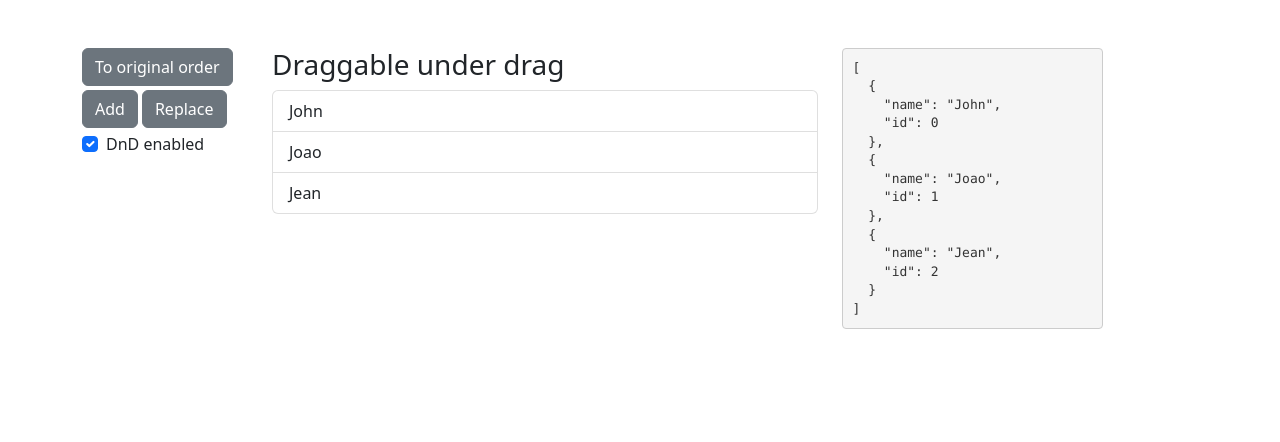
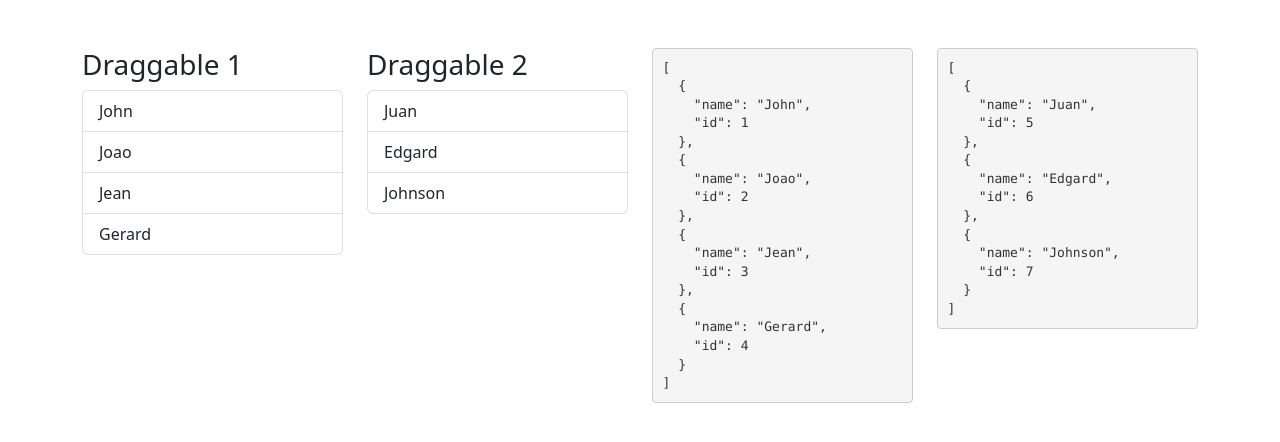
Before and after one commit to zorenleolumosbog/vue-drag-and-drop, a Vue app: page / in a window 1280 px wide. Shown: the top 442 px of the page. Built offline with nearby package versions, Linux system fonts and the light colour scheme.

Commit message:
Add two listing

```diff
--- a/src/router/index.js
+++ b/src/router/index.js
@@ -5,6 +5,11 @@ const router = createRouter({
   routes: [
     {
       path: '/',
+      name: 'two-list',
+      component: () => import('../views/TwoList.vue')
+    },
+    {
+      path: '/sorting-list',
       name: 'sorting-list',
       component: () => import('../views/SortingList.vue')
     }
--- a/src/views/SortingList.vue
+++ b/src/views/SortingList.vue
@@ -22,7 +22,7 @@
             </div>
 
             <div class="col-6">
-                <h3>Draggable {{ draggingInfo }}</h3>
+                <h3>Draggable</h3>
 
                 <draggable
                 class="list-group"
@@ -75,10 +75,6 @@
             { name: "Joao", id: 1 },
             { name: "Jean", id: 2 }
         ]
-    });
-
-    const draggingInfo = computed(() => {
-        return dragging ? "under drag" : "";
     });
 
     const dragOptions = computed(() => {
--- /dev/null
+++ b/src/views/TwoList.vue
@@ -0,0 +1,147 @@
+<template>
+    <div class="container mt-5">
+        <div class="row">
+            <div class="col-3">
+                <h3>Draggable 1</h3>
+
+                <draggable
+                    class="list-group"
+                    tag="transition-group"
+                    :component-data="{
+                    tag: 'ul',
+                    type: 'transition-group',
+                    name: !dragging ? 'flip-list' : null
+                    }"
+                    :move="checkMove"
+                    v-model="state.list1"
+                    v-bind="dragOptions"
+                    @start="dragging = true"
+                    @end="dragging = false"
+                    item-key="order"
+                >
+                    <template #item="{ element }">
+                    <li class="list-group-item">
+                        <i
+                        :class="
+                            element.fixed ? 'fa fa-anchor' : 'glyphicon glyphicon-pushpin'
+                        "
+                        @click="element.fixed = !element.fixed"
+                        aria-hidden="true"
+                        ></i>
+                        {{ element.name }}
+                    </li>
+                    </template>
+                </draggable>
+            </div>
+            <div class="col-3">
+                <h3>Draggable 2</h3>
+
+                <draggable
+                    class="list-group"
+                    tag="transition-group"
+                    :component-data="{
+                    tag: 'ul',
+                    type: 'transition-group',
+                    name: !dragging ? 'flip-list' : null
+                    }"
+                    :move="checkMove"
+                    v-model="state.list2"
+                    v-bind="dragOptions"
+                    @start="dragging = true"
+                    @end="dragging = false"
+                    item-key="order"
+                >
+                    <template #item="{ element }">
+                    <li class="list-group-item">
+                        <i
+                        :class="
+                            element.fixed ? 'fa fa-anchor' : 'glyphicon glyphicon-pushpin'
+                        "
+                        @click="element.fixed = !element.fixed"
+                        aria-hidden="true"
+                        ></i>
+                        {{ element.name }}
+                    </li>
+                    </template>
+                </draggable>
+            </div>
+
+            <div class="col-3">
+                <pre>{{ state.list1 }}</pre>
+            </div>
+
+            <div class="col-3">
+                <pre>{{ state.list2 }}</pre>
+            </div>
+        </div>
+    </div>
+</template>
+
+<script setup lang="ts">
+    import draggable from 'vuedraggable';
+    import { ref, reactive, computed } from 'vue';
+
+    const dragging = ref(false);
+
+    const state = reactive({
+        list1: [
+            { name: "John", id: 1 },
+            { name: "Joao", id: 2 },
+            { name: "Jean", id: 3 },
+            { name: "Gerard", id: 4 }
+        ],
+        list2: [
+            { name: "Juan", id: 5 },
+            { name: "Edgard", id: 6 },
+            { name: "Johnson", id: 7 }
+        ]
+    });
+
+
+    const dragOptions = computed(() => {
+      return {
+        animation: 200,
+        group: "people",
+        disabled: false,
+        ghostClass: "ghost"
+      };
+    });
+
+    const checkMove = (event: any) => {
+        console.log("Future index: " + event.draggedContext.futureIndex);
+    };
+</script>
+<style scoped>
+.flip-list-move {
+  transition: transform 0.5s;
+}
+.no-move {
+  transition: transform 0s;
+}
+.ghost {
+  opacity: 0.5;
+  background: #f0f0f0;
+}
+.list-group {
+  min-height: 20px;
+}
+.list-group-item {
+  cursor: move;
+}
+.list-group-item i {
+  cursor: pointer;
+}
+pre {
+  display: block;
+  padding: 9.5px;
+  margin: 0 0 10px;
+  font-size: 13px;
+  line-height: 1.42857143;
+  color: #333;
+  word-break: break-all;
+  word-wrap: break-word;
+  background-color: #f5f5f5;
+  border: 1px solid #ccc;
+  border-radius: 4px;
+}
+</style>
```
